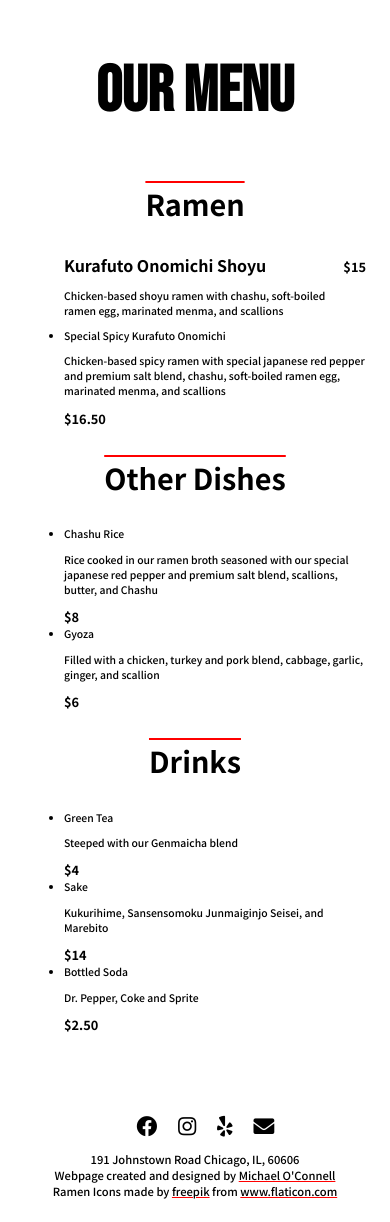
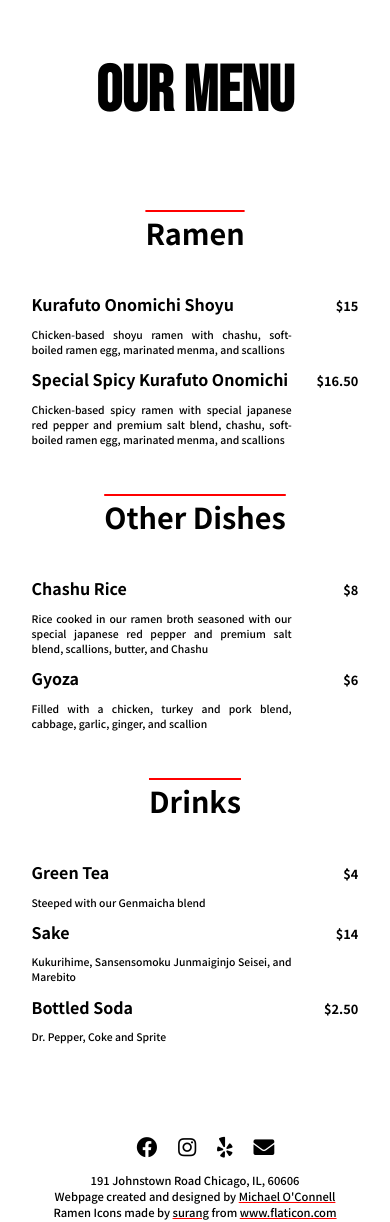
Before and after one commit to michaeloconnelliii/karafutoRamen, a PHP site: page /menu.html in a window 390 px wide. Shown: the part 91-1313 px from the top of the page. Before the commit the page ends 1290 px from the top, so only its background shows below. Run offline with PHP 8.4, Linux system fonts and the light colour scheme.

Commit message:
Finished layout for menu for mobile and desktop

```diff
--- a/about.html
+++ b/about.html
@@ -58,7 +58,7 @@
                 <li><a href="#" aria-label="Yelp"><i class="fab fa-yelp"></i></a></li>
                 <li><a href="#" aria-label="Email"><i class="fas fa-envelope"></i></a></li>
             </ul>
-            <div class="attribution contributors">Ramen Icons made by <a href="https://www.flaticon.com/authors/freepik" title="freepik">freepik</a> from <a href="https://www.flaticon.com/" title="Flaticon">www.flaticon.com</a></div>
+            <div class="attribution contributors">Ramen Icons made by <a href="https://www.flaticon.com/authors/surang" title="surang">surang</a> from <a href="https://www.flaticon.com/" title="Flaticon">www.flaticon.com</a></div>
         </footer>
         <script src="header.js"></script>
     </body>
--- a/index.html
+++ b/index.html
@@ -74,7 +74,7 @@
                 <li><a href="#" aria-label="Yelp"><i class="fab fa-yelp"></i></a></li>
                 <li><a href="#" aria-label="Email"><i class="fas fa-envelope"></i></a></li>
             </ul>
-            <div class="attribution contributors">Ramen Icons made by <a href="https://www.flaticon.com/authors/freepik" title="freepik">freepik</a> from <a href="https://www.flaticon.com/" title="Flaticon">www.flaticon.com</a></div>
+            <div class="attribution contributors">Ramen Icons made by <a href="https://www.flaticon.com/authors/surang" title="surang">surang</a> from <a href="https://www.flaticon.com/" title="Flaticon">www.flaticon.com</a></div>
         </footer>
     </body>
     <script src="carousel.js"></script>
--- a/menu.html
+++ b/menu.html
@@ -34,48 +34,75 @@
         <main class="menu">
             <h2 class="page-title">Our Menu</h2>
             <div class="menu-category">
+                <div class="headline-container">
                     <h3 class="headlines">Ramen</h3>
+                </div>
                 <ul class="menu-items">
                     <li class="menu-item-container">
                         <div class="menu-item">
                             <h4 class="menu-item-title">Kurafuto Onomichi Shoyu</h4>
-                            <p>Chicken-based shoyu ramen with chashu, soft-boiled ramen egg, marinated menma, and scallions</p>
+                            <p class="menu-item-description">Chicken-based shoyu ramen with chashu, soft-boiled ramen egg, marinated menma, and scallions</p>
                         </div>
                         <p class="price">$15</p>
                     </li>
-                    <li>Special Spicy Kurafuto Onomichi
-                        <p>Chicken-based spicy ramen with special japanese red pepper and premium salt blend, chashu, soft-boiled ramen egg, marinated menma, and scallions</p>
+                    <li class="menu-item-container">
+                        <div class="menu-item">
+                            <h4 class="menu-item-title">Special Spicy Kurafuto Onomichi</h4>
+                            <p class="menu-item-description">Chicken-based spicy ramen with special japanese red pepper and premium salt blend, chashu, soft-boiled ramen egg, marinated menma, and scallions</p>
+                        </div>
                         <p class="price">$16.50</p>
                     </li>
                 </ul>
             </div>
+            <div class="menu-category">
+                <div class="headline-container">
                     <h3 class="headlines">Other Dishes</h3>
+                </div>
                 <ul class="menu-items">
-                <li>Chashu Rice
-                    <p>Rice cooked in our ramen broth seasoned with our special japanese red pepper and premium salt blend, scallions, butter, and Chashu</p>
+                    <li class="menu-item-container">
+                        <div class="menu-item">
+                            <h4 class="menu-item-title">Chashu Rice</h4>
+                            <p class="menu-item-description">Rice cooked in our ramen broth seasoned with our special japanese red pepper and premium salt blend, scallions, butter, and Chashu</p>
+                        </div>
                         <p class="price">$8</p>
                     </li>
-                <li>Gyoza
-                    <p>Filled with a chicken, turkey and pork blend, cabbage, garlic, ginger, and scallion</p>
+                    <li class="menu-item-container">
+                        <div class="menu-item">
+                            <h4 class="menu-item-title">Gyoza</h4>
+                            <p class="menu-item-description">Filled with a chicken, turkey and pork blend, cabbage, garlic, ginger, and scallion</p>
+                        </div>
                         <p class="price">$6</p>
                     </li>
                 </ul>
+            </div>
+            <div class="menu-category">
+                <div class="headline-container">
                     <h3 class="headlines">Drinks</h3>
+                </div>
                 <ul class="menu-items">
-                <li>Green Tea
-                    <p>Steeped with our Genmaicha blend</p>
+                    <li class="menu-item-container">
+                        <div class="menu-item">
+                            <h4 class="menu-item-title">Green Tea</h4>
+                            <p class="menu-item-description">Steeped with our Genmaicha blend</p>
+                        </div>
                         <p class="price">$4</p>
                     </li>
-                <li>Sake
-                    <p>Kukurihime, Sansensomoku Junmaiginjo Seisei, and Marebito</p>
+                    <li class="menu-item-container">
+                        <div class="menu-item">
+                            <h4 class="menu-item-title">Sake</h4>
+                            <p class="menu-item-description">Kukurihime, Sansensomoku Junmaiginjo Seisei, and Marebito</p>
+                        </div>
                         <p class="price">$14</p>
                     </li>
-                <li>
-                    Bottled Soda
-                    <p>Dr. Pepper, Coke and Sprite</p>
+                    <li class="menu-item-container">
+                        <div class="menu-item">
+                            <h4 class="menu-item-title">Bottled Soda</h4>
+                            <p class="menu-item-description">Dr. Pepper, Coke and Sprite</p>
+                        </div>
                         <p class="price">$2.50</p>
                     </li>
                 </ul>
+            </div>
         </main>
         <footer class="footer main-grid">
             <p class="address">191 Johnstown Road Chicago, IL, 60606</p>
@@ -86,7 +113,7 @@
                 <li><a href="#" aria-label="Yelp"><i class="fab fa-yelp"></i></a></li>
                 <li><a href="#" aria-label="Email"><i class="fas fa-envelope"></i></a></li>
             </ul>
-            <div class="attribution contributors">Ramen Icons made by <a href="https://www.flaticon.com/authors/freepik" title="freepik">freepik</a> from <a href="https://www.flaticon.com/" title="Flaticon">www.flaticon.com</a></div>
+            <div class="attribution contributors">Ramen Icons made by <a href="https://www.flaticon.com/authors/surang" title="surang">surang</a> from <a href="https://www.flaticon.com/" title="Flaticon">www.flaticon.com</a></div>
         </footer>
         <script src="header.js"></script>
     </body>
--- a/style.css
+++ b/style.css
@@ -660,6 +660,17 @@ form button:hover, form button:focus {
     margin: 0 auto;
 }
 
+.menu-icon {
+    width: 30px;
+    height: 30px;
+    margin-left: 1em;
+}
+
+.headline-container {
+    display: flex;
+    justify-content: center;
+}
+
 .menu .headlines {
     font-size: 1.8rem;
     text-align: center;
@@ -674,8 +685,13 @@ form button:hover, form button:focus {
     max-width: 600px;
 }
 
+.menu-items {
+    padding: 0;
+}
+
 .menu-item {
     list-style-type: none;
+    margin-right: 1.5em;
 }
 
 .menu-item-title {
@@ -684,10 +700,30 @@ form button:hover, form button:focus {
     font-size: 1rem;
 }
 
+.menu-item-description {
+    text-align: justify;
+    max-width: 260px;
+}
+
 .price {
+    width: 4em;
+    text-align: right;
     margin-left: auto;
     margin-top: 0;
     margin-bottom: 0;
     font-size: 0.8rem;
     font-weight: 700;
 }
+
+@media (min-width: 500px) {
+    .menu-item-description {
+        max-width: 500px;
+    }
+}
+
+/* Desktop Layout */
+@media (min-width: 700px) {
+    .menu-item-description {
+        max-width: auto;
+    }
+}
```
Lines whose indentation alone changed are shown as unchanged.
